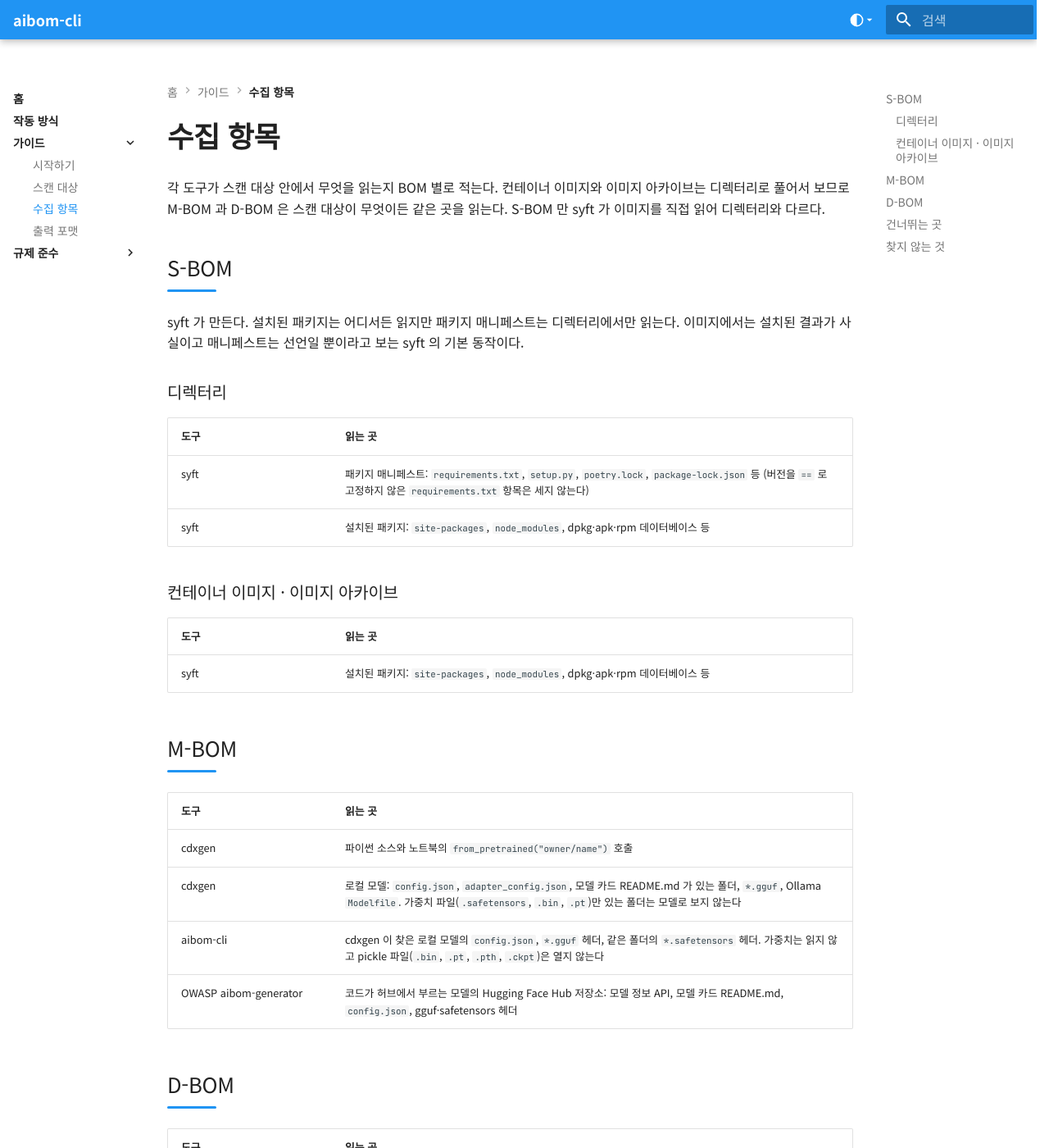
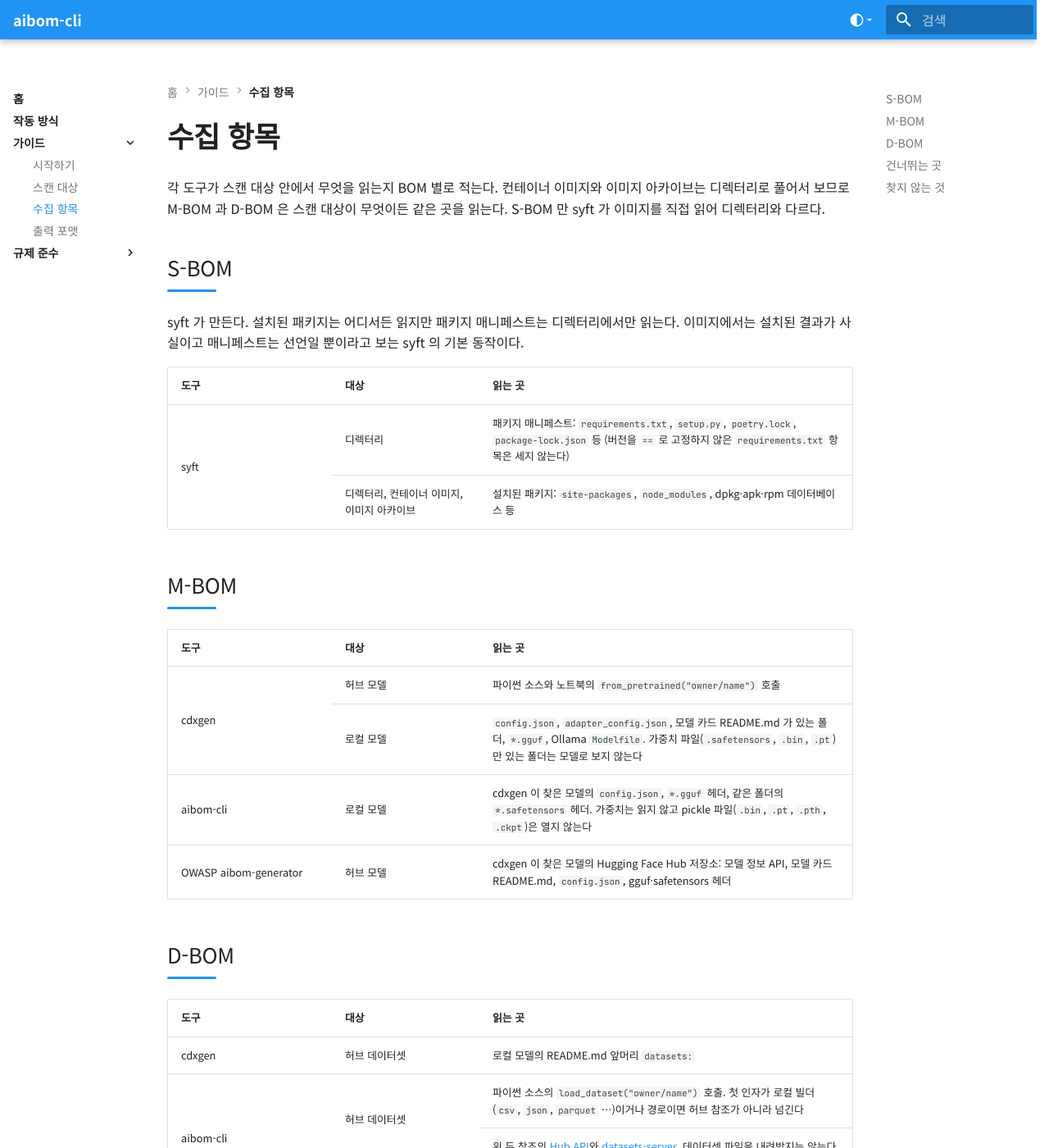
Before and after one commit to ai-devtestsecops-os/sure-aibom, an MkDocs documentation site: the page built from docs/guides/collected-items.md, in a window 1280 px wide and 1400 px high. Shown: the whole window at 82% size. Built offline with MkDocs 1.6.1 and Material for MkDocs 9.7.7, drawn with Linux system fonts in a browser that asks for light colours; some of the changed text lies outside the part shown.

Commit message:
docs: add a target column to the collected items tables, merge repeated tool cells with rowspan, and align the columns across tables

```diff
--- a/docs/guides/collected-items.md
+++ b/docs/guides/collected-items.md
@@ -8,36 +8,37 @@
 syft 가 만든다. 설치된 패키지는 어디서든 읽지만 패키지 매니페스트는 디렉터리에서만 읽는다. 이미지에서는 설치된 결과가 사실이고
 매니페스트는 선언일 뿐이라고 보는 syft 의 기본 동작이다.
 
-### 디렉터리
-
-| 도구 | 읽는 곳 |
-|---|---|
-| syft | 패키지 매니페스트: `requirements.txt`, `setup.py`, `poetry.lock`, `package-lock.json` 등 (버전을 `==` 로 고정하지 않은 `requirements.txt` 항목은 세지 않는다) |
-| syft | 설치된 패키지: `site-packages`, `node_modules`, dpkg·apk·rpm 데이터베이스 등 |
-
-### 컨테이너 이미지 · 이미지 아카이브
-
-| 도구 | 읽는 곳 |
-|---|---|
-| syft | 설치된 패키지: `site-packages`, `node_modules`, dpkg·apk·rpm 데이터베이스 등 |
+<table markdown>
+<thead><tr><th>도구</th><th>대상</th><th>읽는 곳</th></tr></thead>
+<tbody markdown>
+<tr markdown><td rowspan="2">syft</td><td>디렉터리</td><td markdown>패키지 매니페스트: `requirements.txt`, `setup.py`, `poetry.lock`, `package-lock.json` 등 (버전을 `==` 로 고정하지 않은 `requirements.txt` 항목은 세지 않는다)</td></tr>
+<tr markdown><td>디렉터리, 컨테이너 이미지, 이미지 아카이브</td><td markdown>설치된 패키지: `site-packages`, `node_modules`, dpkg·apk·rpm 데이터베이스 등</td></tr>
+</tbody>
+</table>
 
 ## M-BOM
 
-| 도구 | 읽는 곳 |
-|---|---|
-| cdxgen | 파이썬 소스와 노트북의 `from_pretrained("owner/name")` 호출 |
-| cdxgen | 로컬 모델: `config.json`, `adapter_config.json`, 모델 카드 README.md 가 있는 폴더, `*.gguf`, Ollama `Modelfile`. 가중치 파일(`.safetensors`, `.bin`, `.pt`)만 있는 폴더는 모델로 보지 않는다 |
-| aibom-cli | cdxgen 이 찾은 로컬 모델의 `config.json`, `*.gguf` 헤더, 같은 폴더의 `*.safetensors` 헤더. 가중치는 읽지 않고 pickle 파일(`.bin`, `.pt`, `.pth`, `.ckpt`)은 열지 않는다 |
-| OWASP aibom-generator | 코드가 허브에서 부르는 모델의 Hugging Face Hub 저장소: 모델 정보 API, 모델 카드 README.md, `config.json`, gguf·safetensors 헤더 |
+<table markdown>
+<thead><tr><th>도구</th><th>대상</th><th>읽는 곳</th></tr></thead>
+<tbody markdown>
+<tr markdown><td rowspan="2">cdxgen</td><td>허브 모델</td><td markdown>파이썬 소스와 노트북의 `from_pretrained("owner/name")` 호출</td></tr>
+<tr markdown><td>로컬 모델</td><td markdown>`config.json`, `adapter_config.json`, 모델 카드 README.md 가 있는 폴더, `*.gguf`, Ollama `Modelfile`. 가중치 파일(`.safetensors`, `.bin`, `.pt`)만 있는 폴더는 모델로 보지 않는다</td></tr>
+<tr markdown><td>aibom-cli</td><td>로컬 모델</td><td markdown>cdxgen 이 찾은 모델의 `config.json`, `*.gguf` 헤더, 같은 폴더의 `*.safetensors` 헤더. 가중치는 읽지 않고 pickle 파일(`.bin`, `.pt`, `.pth`, `.ckpt`)은 열지 않는다</td></tr>
+<tr markdown><td>OWASP aibom-generator</td><td>허브 모델</td><td markdown>cdxgen 이 찾은 모델의 Hugging Face Hub 저장소: 모델 정보 API, 모델 카드 README.md, `config.json`, gguf·safetensors 헤더</td></tr>
+</tbody>
+</table>
 
 ## D-BOM
 
-| 도구 | 읽는 곳 |
-|---|---|
-| cdxgen | 로컬 모델의 README.md 앞머리 `datasets:` |
-| aibom-cli | 파이썬 소스의 `load_dataset("owner/name")` 호출. 첫 인자가 로컬 빌더(`csv`, `json`, `parquet` …)이거나 경로이면 허브 참조가 아니라 넘긴다 |
-| aibom-cli | 허브 데이터셋의 [Hub API](https://huggingface.co/docs/hub/api)와 [datasets-server](https://huggingface.co/docs/dataset-viewer). 데이터셋 파일을 내려받지는 않는다 |
-| aibom-cli | `--data` 로 지정한 로컬 데이터 경로. 호스트 경로라 이미지 안의 데이터는 읽지 않는다 |
+<table markdown>
+<thead><tr><th>도구</th><th>대상</th><th>읽는 곳</th></tr></thead>
+<tbody markdown>
+<tr markdown><td>cdxgen</td><td>허브 데이터셋</td><td markdown>로컬 모델의 README.md 앞머리 `datasets:`</td></tr>
+<tr markdown><td rowspan="3">aibom-cli</td><td rowspan="2">허브 데이터셋</td><td markdown>파이썬 소스의 `load_dataset("owner/name")` 호출. 첫 인자가 로컬 빌더(`csv`, `json`, `parquet` …)이거나 경로이면 허브 참조가 아니라 넘긴다</td></tr>
+<tr markdown><td markdown>위 두 참조의 [Hub API](https://huggingface.co/docs/hub/api)와 [datasets-server](https://huggingface.co/docs/dataset-viewer). 데이터셋 파일을 내려받지는 않는다</td></tr>
+<tr markdown><td>로컬 데이터</td><td markdown>`--data` 로 지정한 경로. 호스트 경로라 이미지 안의 데이터는 읽지 않는다</td></tr>
+</tbody>
+</table>
 
 로컬 데이터는 확장자로 가르고, 파일 종류에 따라 `data[]` 에 적는 단위가 다르다.
 
--- a/docs/stylesheets/extra.css
+++ b/docs/stylesheets/extra.css
@@ -97,9 +97,13 @@ html { scrollbar-gutter: stable; }
 .md-footer__direction { font-size: .6rem; }
 .md-copyright { padding: .2rem 0; }     /* 아래 메타 띠(저작권·생성기 자리, 지금은 비어 있다)도 얇게 */
 
-/* 두 열짜리 표(수집 항목의 도구 | 읽는 곳)는 첫 열 폭을 고정한다. 안 그러면 표마다 첫 열의 가장 긴 이름(syft, OWASP aibom-generator)에
-   맞춰 폭이 달라진다. th:first-child:nth-last-child(2) 는 열이 정확히 둘인 표의 첫 머리칸이다 */
-.md-typeset table:not([class]) th:first-child:nth-last-child(2) { width: 10rem; white-space: nowrap; }
+/* 수집 항목의 표(도구 | 대상 | 읽는 곳)는 앞 두 열 폭을 고정한다. 안 그러면 표마다 그 열의 가장 긴 글자(syft, OWASP aibom-generator)에
+   맞춰 폭이 달라진다. S-BOM 제목 뒤에 오는 형제 요소 안의 표를 고른다. Material 이 스크립트로 표를 .md-typeset__scrollwrap >
+   .md-typeset__table 로 감싸므로 형제는 그 래퍼이고, 스크립트 전에는 표 자신이다 */
+#s-bom ~ table th:first-child, #s-bom ~ .md-typeset__scrollwrap th:first-child { width: 10rem; white-space: nowrap; }
+#s-bom ~ table th:nth-child(2), #s-bom ~ .md-typeset__scrollwrap th:nth-child(2) { width: 9rem; }
+/* 칸 안의 글은 세로 가운데에 둔다. 합친 칸(syft, cdxgen, aibom-cli)이 위에 붙어 보이지 않게. Material 기본은 위 정렬 */
+#s-bom ~ table td, #s-bom ~ .md-typeset__scrollwrap td { vertical-align: middle; }
 
 /* 표: 마우스를 올려도 행을 회색으로 칠하지 않는다 (Material 기본은 hover 에 옅은 회색) */
 .md-typeset table:not([class]) tbody tr:hover { background-color: transparent; box-shadow: none; }
--- a/mkdocs.yml
+++ b/mkdocs.yml
@@ -44,6 +44,7 @@ extra_javascript:
   - mapping-viewer/app.js
 markdown_extensions:
   - tables
+  - md_in_html          # 셀을 합친 표(rowspan)를 HTML 로 쓰고 칸 안은 Markdown 으로
   - admonition
   - pymdownx.superfences
 nav:
```
